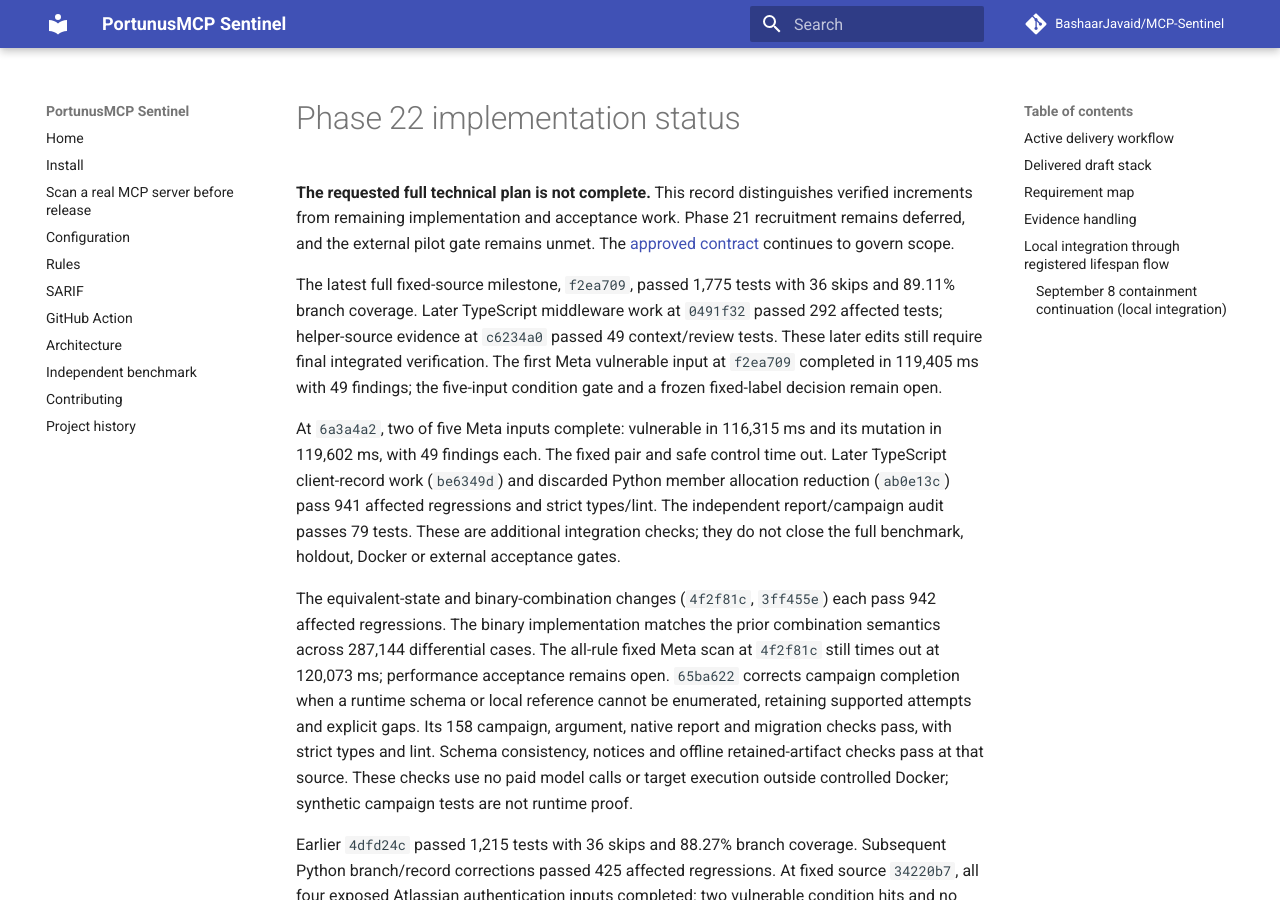
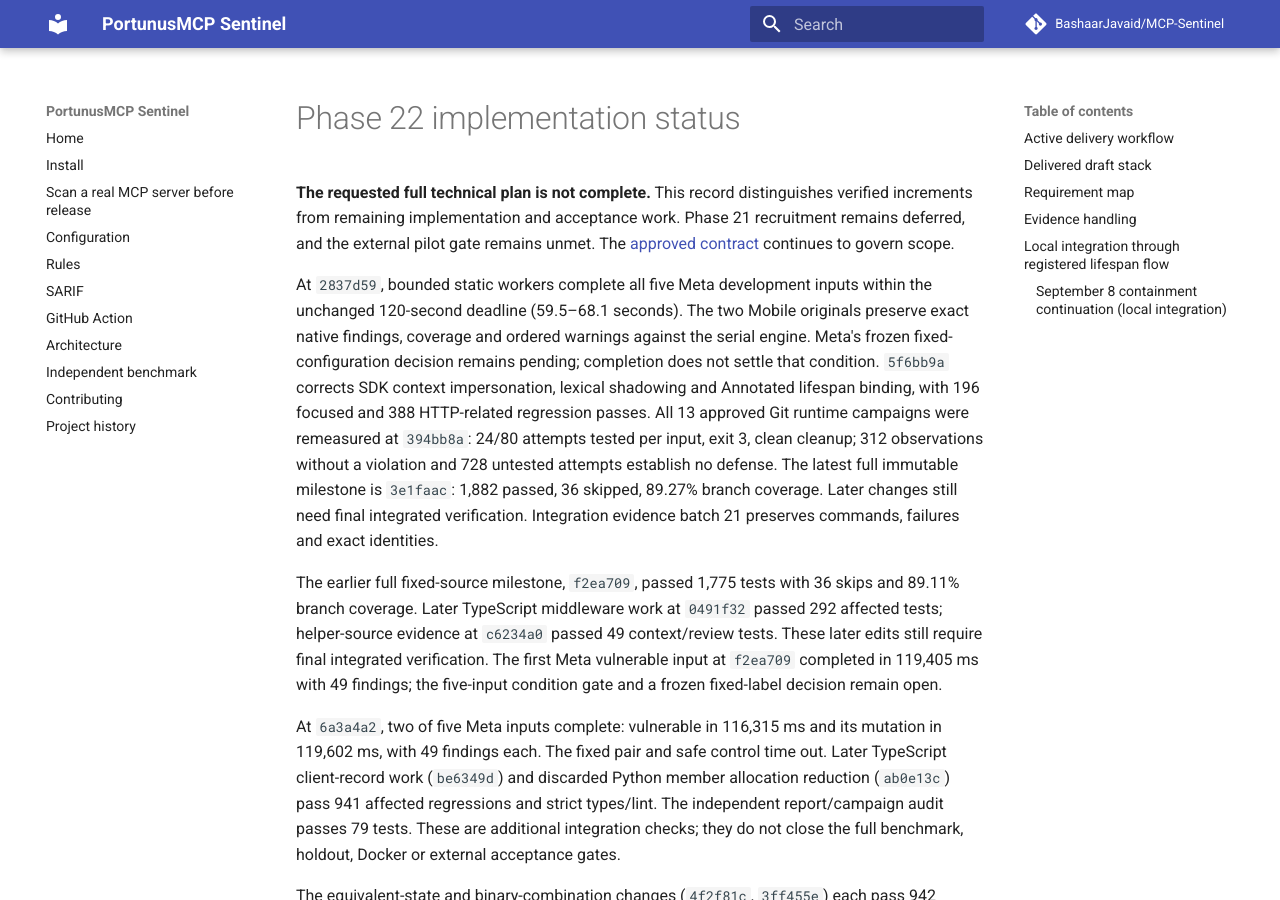
Before and after one commit to BashaarJavaid/MCP-Sentinel, an MkDocs documentation site: the page built from docs/phase22-implementation-status.md, in a window 1280 px wide and 900 px high. Built offline with MkDocs 1.6.1 and Material for MkDocs 9.7.7, drawn with Linux system fonts in a browser that asks for light colours; comment, search, counter and statistics services are not loaded.

Commit message:
Seal worker completion, SDK binding and approved Git runtime evidence

```diff
--- a/docs/phase22-implementation-status.md
+++ b/docs/phase22-implementation-status.md
@@ -5,7 +5,20 @@
 recruitment remains deferred, and the external pilot gate remains unmet. The
 [approved contract](phase22-technical.md) continues to govern scope.
 
-The latest full fixed-source milestone, `f2ea709`, passed 1,775 tests with 36 skips
+At `2837d59`, bounded static workers complete all five Meta development inputs
+within the unchanged 120-second deadline (59.5–68.1 seconds). The two Mobile
+originals preserve exact native findings, coverage and ordered warnings against
+the serial engine. Meta's frozen fixed-configuration decision remains pending;
+completion does not settle that condition. `5f6bb9a` corrects SDK context
+impersonation, lexical shadowing and Annotated lifespan binding, with 196 focused
+and 388 HTTP-related regression passes. All 13 approved Git runtime campaigns
+were remeasured at `394bb8a`: 24/80 attempts tested per input, exit 3, clean cleanup;
+312 observations without a violation and 728 untested attempts establish no defense.
+The latest full immutable milestone is `3e1faac`: 1,882 passed, 36 skipped,
+89.27% branch coverage. Later changes still need final integrated verification.
+Integration evidence batch 21 preserves commands, failures and exact identities.
+
+The earlier full fixed-source milestone, `f2ea709`, passed 1,775 tests with 36 skips
 and 89.11% branch coverage. Later TypeScript middleware work at `0491f32` passed
 292 affected tests; helper-source evidence at `c6234a0` passed 49 context/review
 tests. These later edits still require final integrated verification. The first
```
Also changed, not shown: artifacts/phase22/integration/README.md (+11 -2 lines), artifacts/phase22/integration/progress.md (+51 -0 lines), artifacts/phase22/integration/requirements.md (+6 -6 lines), 3 other files.
